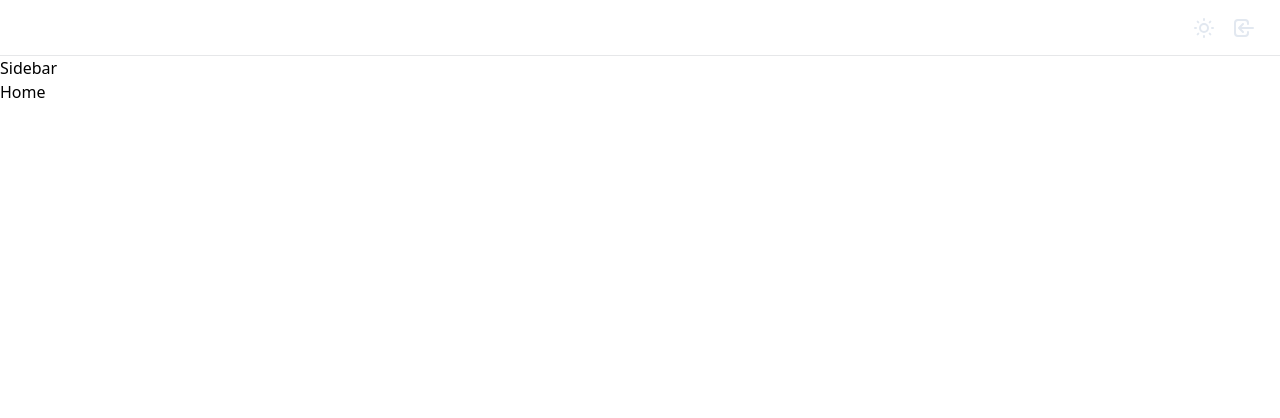
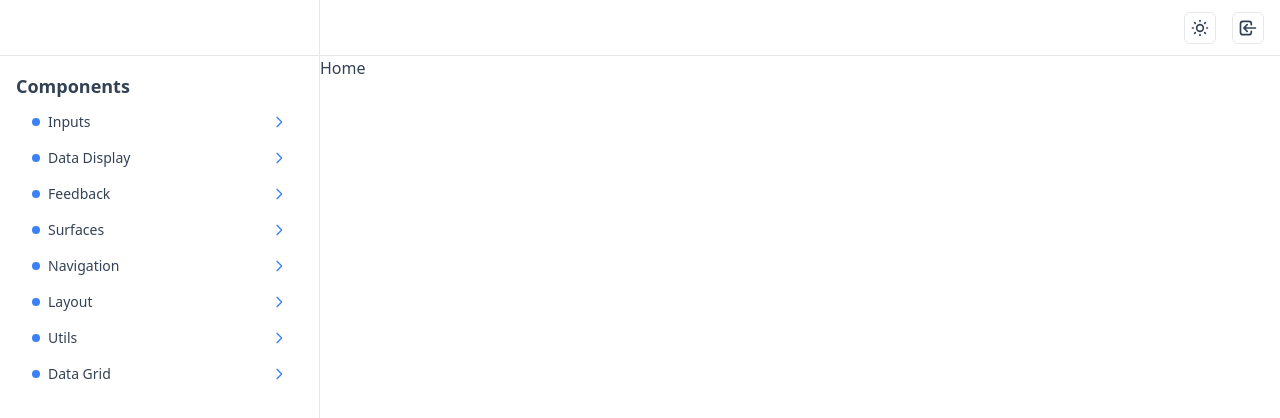
Before and after one commit to noahskorner/typescript-template, a React (Create React App) app in the folder client/: page / in a window 1280 px wide. Shown: the top 418 px of the page. Built offline with nearby package versions, Linux system fonts and the light colour scheme.

Commit message:
Created IconButton component, basic Sidebar layout.

```diff
--- a/client/src/assets/css/index.css
+++ b/client/src/assets/css/index.css
@@ -16,3 +16,25 @@ body {
   -webkit-font-smoothing: antialiased;
   -moz-osx-font-smoothing: grayscale;
 }
+
+/* Tailwind Classes */
+@layer components {
+  /* Backgrounds */
+  .bg-primary {
+    @apply bg-white dark:bg-slate-900;
+  }
+
+  /* Buttons */
+  .btn-primary {
+    @apply w-8 h-8 border rounded-md border-primary flex justify-center items-center hover:bg-slate-100 dark:hover:bg-slate-800;
+  }
+
+  .sidebar-btn {
+    @apply w-full px-4 py-1 flex justify-between items-center text-sm hover:bg-slate-100 dark:hover:bg-slate-800 rounded font-medium capitalize;
+  }
+
+  /* Borders */
+  .border-primary {
+    @apply border-slate-900/10 dark:border-slate-300/10;
+  }
+}
--- a/client/src/components/common/layout/Header.tsx
+++ b/client/src/components/common/layout/Header.tsx
@@ -1,16 +1,27 @@
-import { LoginIcon } from '@heroicons/react/outline';
+import { LoginIcon, MenuAlt1Icon } from '@heroicons/react/outline';
 import ThemeButton from '../ui/ThemeButton';
+import IconButton from '../ui/IconButton';
 import { Link } from 'react-router-dom';
 
-const Header = () => {
+interface HeaderProps {
+  setShowSidebar: Function;
+}
+
+const Header = ({ setShowSidebar }: HeaderProps) => {
   return (
-    <nav className="border-b border-slate-900/10 dark:border-slate-300/10 w-full h-14 font-medium flex items-center justify-center text-sm px-4 sm:px-6">
-      <div className="max-w-container w-full space-x-6 flex justify-between text-slate-200">
-        <div></div>
+    <nav className="border-b border-primary w-full h-14 font-medium flex items-center justify-center text-sm px-2 lg:px-4">
+      <div className="w-full space-x-6 flex justify-between">
+        <div className="flex space-x-4">
+          <IconButton
+            handleClick={() => setShowSidebar(true)}
+            icon={<MenuAlt1Icon className="h-5 w-5" />}
+            className="lg:hidden"
+          />
+        </div>
         <div className="flex space-x-4">
           <ThemeButton />
-          <Link to="/login">
-            <LoginIcon className="h-6 w-6 hover:text-sky-500" />
+          <Link to="/login" className="btn-primary">
+            <LoginIcon className="h-5 w-5" />
           </Link>
         </div>
       </div>
--- a/client/src/components/common/layout/PageWrapper.tsx
+++ b/client/src/components/common/layout/PageWrapper.tsx
@@ -1,3 +1,4 @@
+import useToggle from '../../../hooks/useToggle';
 import useWindowSize from '../../../hooks/useWindowSize';
 import Header from './Header';
 import Sidebar from './Sidebar';
@@ -9,14 +10,18 @@ interface PageWrapperProps {
 const PageWrapper = (props: PageWrapperProps) => {
   const { width, height } = useWindowSize();
   const pageWrapperStyle = { width: `${width}px`, minHeight: `${height}px` };
+  const { toggle: showSidebar, setToggle: setShowSidebar } = useToggle(false);
 
   return (
-    <div className="bg-white dark:bg-slate-900" style={pageWrapperStyle}>
-      <Header />
-      <div className="w-full flex justify-center items-start">
-        <div className="w-full max-w-container">
-          <Sidebar />
-          {props.children}
+    <div
+      className="bg-primary flex text-slate-700 dark:text-slate-200 relative"
+      style={pageWrapperStyle}
+    >
+      <Sidebar showSidebar={showSidebar} setShowSidebar={setShowSidebar} />
+      <div className="w-full relative z-0">
+        <Header setShowSidebar={setShowSidebar} />
+        <div className="w-full flex justify-center 2xl:pr-96">
+          <div className="w-full max-w-7xl">{props.children}</div>
         </div>
       </div>
     </div>
--- a/client/src/components/common/layout/Sidebar.tsx
+++ b/client/src/components/common/layout/Sidebar.tsx
@@ -1,5 +1,54 @@
-const Sidebar = () => {
-  return <div>Sidebar</div>;
+import useWindowSize from '../../../hooks/useWindowSize';
+import { XIcon, ChevronRightIcon } from '@heroicons/react/outline';
+import IconButton from '../ui/IconButton';
+
+interface SidebarProps {
+  showSidebar: boolean;
+  setShowSidebar: Function;
+}
+
+const Sidebar = ({ showSidebar, setShowSidebar }: SidebarProps) => {
+  const { height, width } = useWindowSize();
+  const sidebarBtns = [
+    'inputs',
+    'data display',
+    'feedback',
+    'surfaces',
+    'navigation',
+    'layout',
+    'utils',
+    'data grid',
+  ];
+  return showSidebar || (width && width >= 1024) ? (
+    <div className="w-full max-w-xs fixed lg:relative top-0 left-0 z-10">
+      <div
+        className="bg-primary border-primary border-r w-full overflow-y-auto relative z-10"
+        style={{ height: `${height}px`, maxHeight: `${height}px` }}
+      >
+        <div className="h-14 w-full px-2 lg:px-4 flex justify-end items-center border-b border-primary"></div>
+        <div className="space-y-2 p-4">
+          <h5 className="text-lg font-semibold">Components</h5>
+          {sidebarBtns.map((sidebarBtn) => {
+            return (
+              <button className="sidebar-btn">
+                <div className="flex items-center space-x-2">
+                  <div className="w-2 h-2 bg-blue-500 rounded-full"></div>
+                  <h6>{sidebarBtn}</h6>
+                </div>
+                <ChevronRightIcon className="w-4 h-4 text-blue-500" />
+              </button>
+            );
+          })}
+        </div>
+      </div>
+      {width && width < 1024 && (
+        <div
+          onClick={() => setShowSidebar(false)}
+          className="fixed top-0 left-0 right-0 bottom-0 bg-black bg-opacity-20 z-0"
+        ></div>
+      )}
+    </div>
+  ) : null;
 };
 
 export default Sidebar;
--- /dev/null
+++ b/client/src/components/common/ui/IconButton.tsx
@@ -0,0 +1,18 @@
+interface IconButtonProps {
+  handleClick: Function;
+  icon: JSX.Element;
+  className?: string;
+}
+
+const IconButton = ({ handleClick, icon, className }: IconButtonProps) => {
+  return (
+    <button
+      onClick={() => handleClick()}
+      className={`${className} btn-primary`}
+    >
+      {icon}
+    </button>
+  );
+};
+
+export default IconButton;
--- a/client/src/components/common/ui/ThemeButton.tsx
+++ b/client/src/components/common/ui/ThemeButton.tsx
@@ -1,5 +1,6 @@
 import { SunIcon, MoonIcon } from '@heroicons/react/outline';
 import { useEffect, useState } from 'react';
+import IconButton from './IconButton';
 
 enum ThemeEnum {
   LIGHT,
@@ -27,20 +28,16 @@ const ThemeButton = () => {
     }
   }, [theme]);
 
-  return (
-    <button>
-      {theme === ThemeEnum.LIGHT ? (
-        <SunIcon
-          className="h-6 w-6 hover:text-sky-500"
-          onClick={() => setTheme(ThemeEnum.DARK)}
-        />
-      ) : (
-        <MoonIcon
-          className="h-6 w-6 hover:text-sky-500"
-          onClick={() => setTheme(ThemeEnum.LIGHT)}
-        />
-      )}
-    </button>
+  return theme === ThemeEnum.LIGHT ? (
+    <IconButton
+      handleClick={() => setTheme(ThemeEnum.DARK)}
+      icon={<SunIcon className="h-5 w-5" />}
+    />
+  ) : (
+    <IconButton
+      handleClick={() => setTheme(ThemeEnum.LIGHT)}
+      icon={<MoonIcon className="h-5 w-5" />}
+    />
   );
 };
 
--- /dev/null
+++ b/client/src/hooks/useToggle.tsx
@@ -0,0 +1,12 @@
+import { useState } from 'react';
+
+const useToggle = (initialValue: boolean) => {
+  const [toggle, setToggle] = useState(initialValue);
+
+  return {
+    toggle,
+    setToggle,
+  };
+};
+
+export default useToggle;
--- a/client/src/index.tsx
+++ b/client/src/index.tsx
@@ -1,6 +1,7 @@
 import React from 'react';
 import ReactDOM from 'react-dom';
 import './assets/css/index.css';
+import './assets/css/transitions.css';
 import { BrowserRouter, Routes, Route } from 'react-router-dom';
 import Home from './pages/Home';
 import Login from './pages/Login';
```
Also changed, not shown: client/src/assets/css/transitions.css (added).
